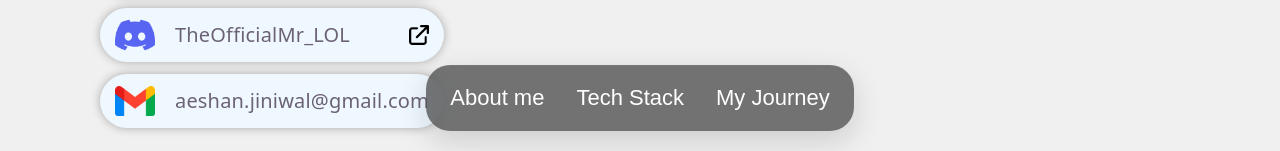
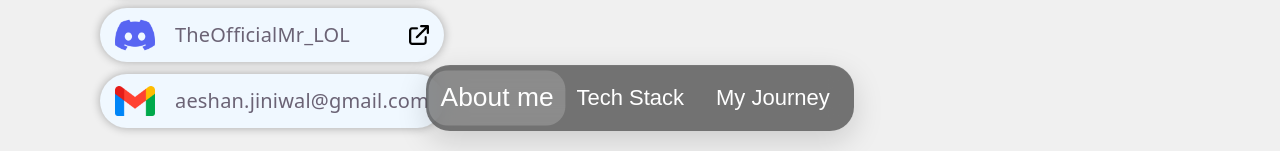
Before and after one commit to TheOfficialMr-LOL/portfolio, a React app in the folder portfolio/: page / in a window 1280 px wide. Shown: the part 649-800 px from the top of the page. Built offline with nearby package versions, Linux system fonts and the light colour scheme; the HTML template or start-up script is replaced by a standard one.

Commit message:
Implemented section tracking and updated dock navigation

```diff
--- a/portfolio/src/App.tsx
+++ b/portfolio/src/App.tsx
@@ -1,19 +1,42 @@
 //import { motion, useMotionValue, animate } from "framer-motion";
-//import { useState } from "react";
+import { useEffect, useState } from "react";
 
 import Dock from "./components/dock";
 import Profile from "./sections/profile";
 import TechStack from "./sections/techstack";
 
+type Section = "Profile" | "Techstack" | "Journey";
+
 function App() {
+
+  //track which section user is on
+  const [activateSection, setActiveSection] = useState<Section>("Profile");
+
+  useEffect(() => {
+    const sections = document.querySelectorAll<HTMLElement>("section");
+
+    //identify which section user is on
+    const observer = new IntersectionObserver(
+      (entries: IntersectionObserverEntry[]) => {
+        entries.forEach((entry) => {
+          entry.isIntersecting ? setActiveSection(entry.target.id as Section) : "";
+        });
+      },
+      {threshold: 0.5}
+    );
+
+    sections.forEach((section) => observer.observe(section));
+
+    return () => observer.disconnect();
+  }, []);
 
   return (
     <div style={styles.page}>
       <br/>
-      <Dock/>
-      <Profile/>
+      <Dock activeSection={activateSection}/>
+      <section id="Profile" style={{scrollMarginTop: "80px"}}><Profile/></section>
       <br/><br/>
-      <TechStack/>
+      <section id="Techstack"><TechStack/></section>
     </div>
   );
 }
--- a/portfolio/src/components/dock.css
+++ b/portfolio/src/components/dock.css
@@ -25,3 +25,8 @@
     font-size: 14px;
   }
 }
+
+.icon.active {
+  transform: scale(1.2);
+  background: rgba(255, 255, 255, 0.18);
+}
--- a/portfolio/src/components/dock.tsx
+++ b/portfolio/src/components/dock.tsx
@@ -2,7 +2,14 @@ import { motion, useMotionValue, animate } from "framer-motion";
 import { useState } from "react";
 import "./dock.css";
 
-export default function Dock() {
+type Section = "Profile" | "Techstack" | "Journey";
+
+type DockProps = {
+  activeSection: Section;
+}
+
+
+export default function Dock({activeSection}: DockProps) {
 
   const scale = useMotionValue<number>(1);
   const y = useMotionValue<number>(0);
@@ -30,7 +37,7 @@ export default function Dock() {
 
   return (
     <div style={styles.wrapper}>
-    <motion.div
+      <motion.div
         drag
         dragElastic={0.2}
         dragSnapToOrigin
@@ -63,11 +70,19 @@ export default function Dock() {
         onPointerDown={handlePress}
         onPointerUp={handleRelease}
         onPointerLeave={handleRelease}
-        >
-    <button className="icon">About me</button>
-    <button className="icon">Tech Stack</button>
-    <button className="icon">My Journey</button>
-    </motion.div>
+      >
+        <motion.button className={`icon ${activeSection === "Profile" ? "active" : ""}`} onClick={() => scrollToSection("Profile")}>
+          About me
+        </motion.button>
+
+        <motion.button className={`icon ${activeSection === "Techstack" ? "active" : ""}`} onClick={() => scrollToSection("Techstack")}>
+          Tech Stack
+        </motion.button>
+
+        <motion.button className={`icon ${activeSection === "Journey" ? "active" : ""}`} onClick={() => scrollToSection("Journey")}>
+          My Journey
+        </motion.button>
+      </motion.div>
     </div>
   );
 }
@@ -105,3 +120,11 @@ const styles: { [key: string]: React.CSSProperties } = {
     zIndex: 100
   },
 };
+
+
+function scrollToSection(id: string) {
+  document.getElementById(id)?.scrollIntoView({
+    behavior: "smooth",
+    block: "start"
+  });
+}
--- a/portfolio/src/sections/techstack.tsx
+++ b/portfolio/src/sections/techstack.tsx
@@ -1,4 +1,4 @@
-import { motion, useMotionValue, animate } from "framer-motion";
+import { motion } from "framer-motion";
 import { PressableCard } from "../animations/popOut";
 
 import backgroundImage from "../assets/backgroundImageLight.png";
```
